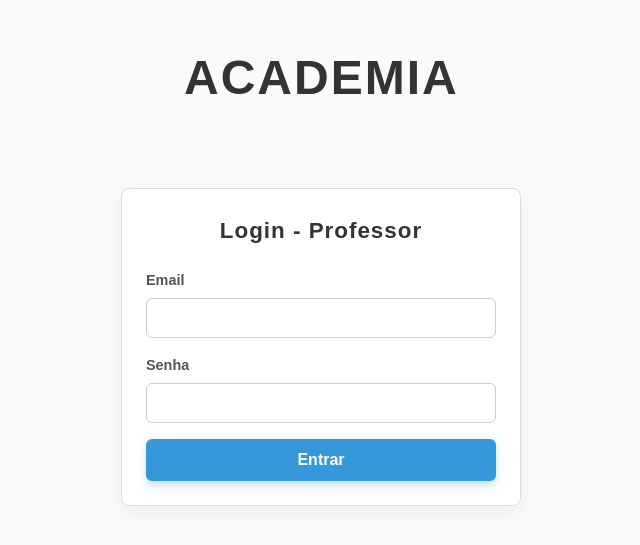
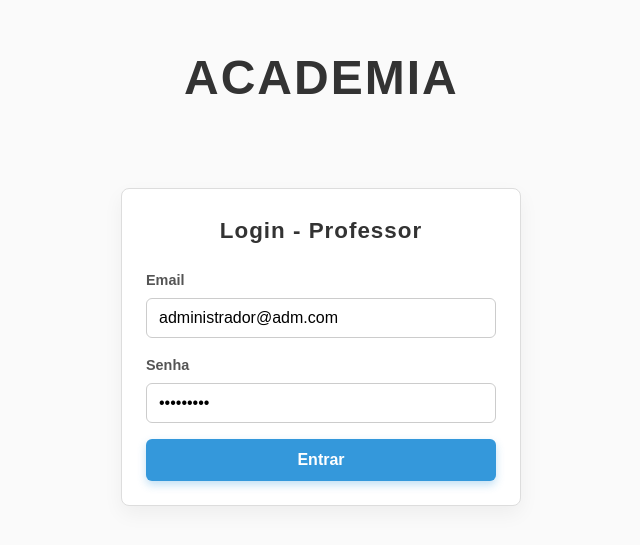
Before and after one commit to MatheusBProgrammer/frontend-gym-app, a React (Vite) app: page /login in a window 1280 px wide. Shown: the part 107-652 px from the top of the page, without its empty margins (319-959 px from the left). Built offline with nearby package versions, Linux system fonts and the light colour scheme; no server answers.

Commit message:
login auto

```diff
--- a/src/pages/LoginPage.jsx
+++ b/src/pages/LoginPage.jsx
@@ -13,8 +13,8 @@ import PrimaryButton from "../components/authpage/PrimaryButton";
 import "../styles/LoginPage.css";
 
 function LoginPage() {
-  const [email, setEmail] = useState("");
-  const [senha, setSenha] = useState("");
+  const [email, setEmail] = useState("administrador@adm.com");
+  const [senha, setSenha] = useState("12321Adm!");
   const [error, setError] = useState("");
   const [isLeaving, setIsLeaving] = useState(false);
 
```
